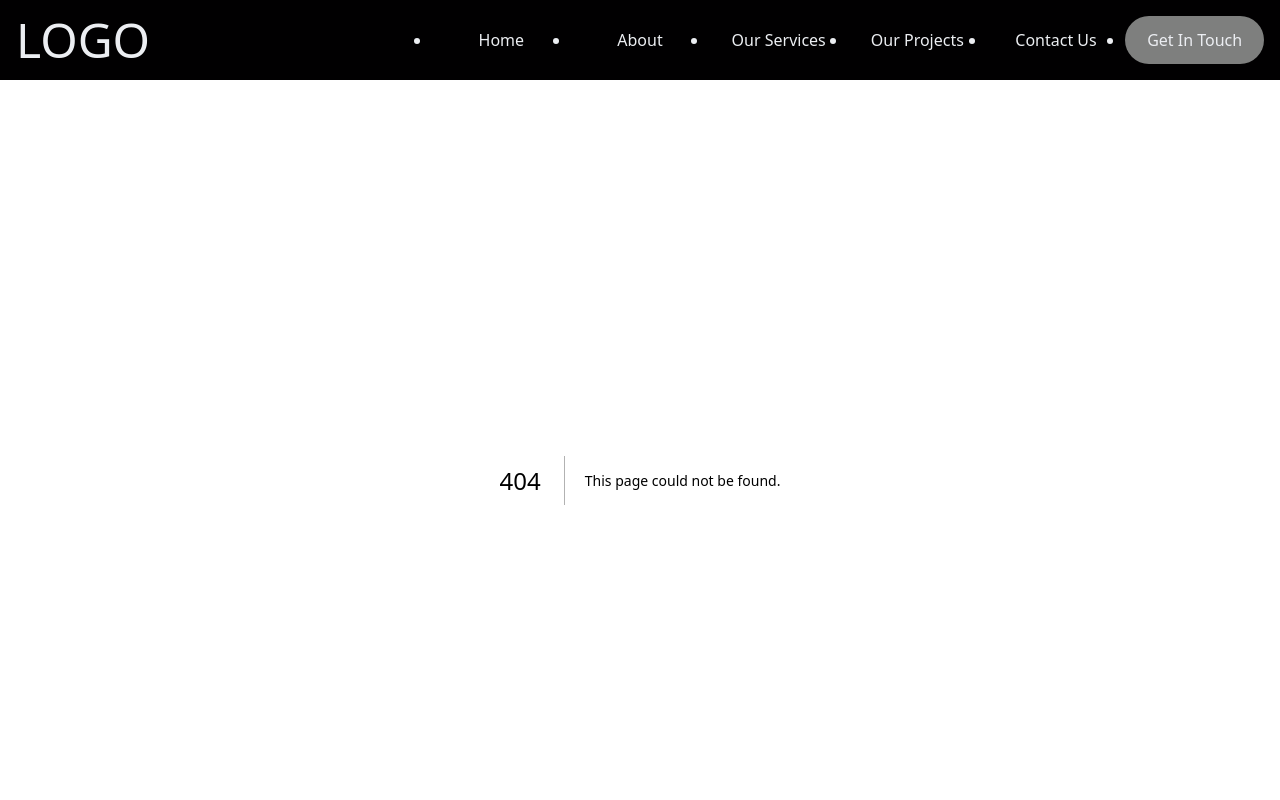
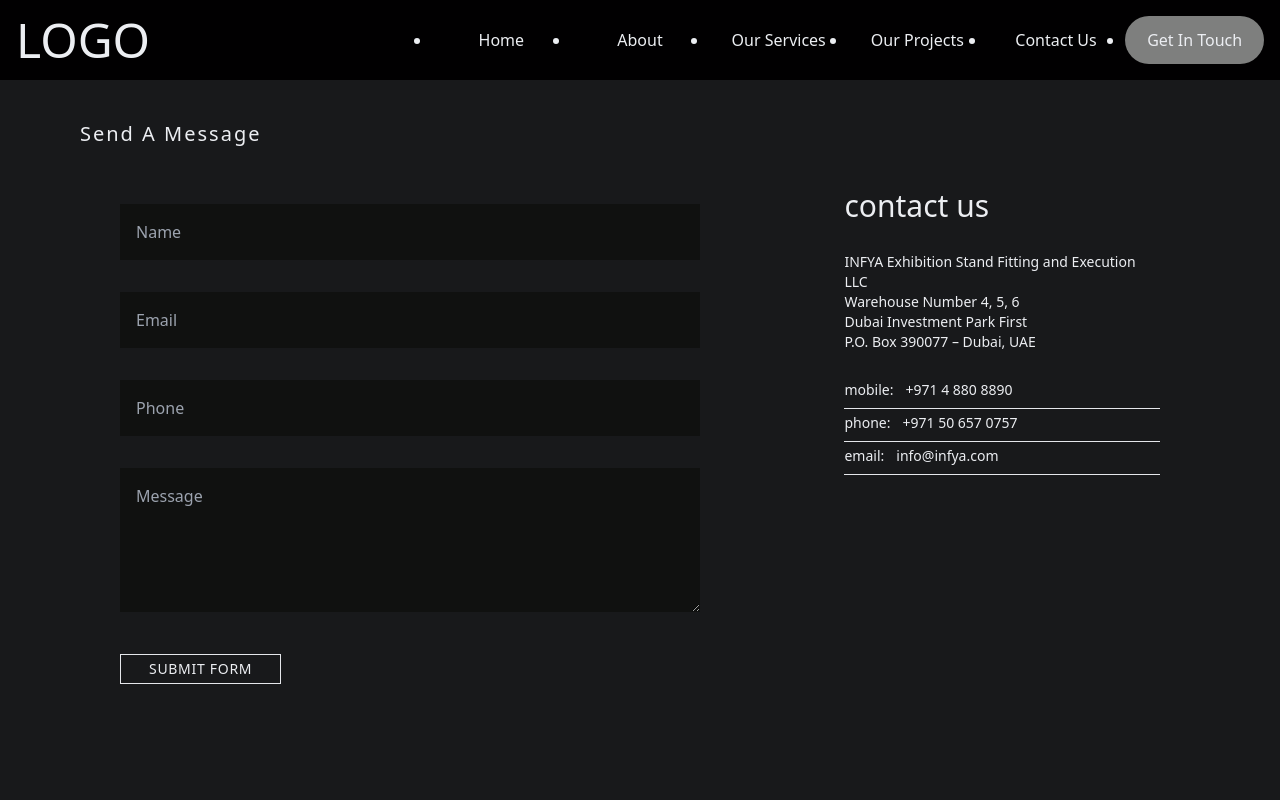
Before and after one commit to parham-mosadeq/infya, a Next.js app: page /contact-us in a window 1280 px wide. Before the commit this address had no page. Shown: the top 800 px of the page. Built offline with nearby package versions, Linux system fonts and the light colour scheme.

Commit message:
create contact us

```diff
--- a/src/components/layouts/ContactsInfo.js
+++ b/src/components/layouts/ContactsInfo.js
@@ -1,6 +1,6 @@
 function ContactsInfo() {
   return (
-    <div>
+    <div className='block text-mainTxtColor'>
       <h3 className='text-3xl w-1/2'>contact us</h3>
       <div className='text-sm my-7'>
         <p>INFYA Exhibition Stand Fitting and Execution LLC</p>
@@ -8,16 +8,16 @@ function ContactsInfo() {
         <p>Dubai Investment Park First</p>
         <p>P.O. Box 390077 – Dubai, UAE</p>
       </div>
-      <ul className='text-sm'>
-        <li className='w-full border-b mb-1 pb-2'>
+      <ul className='text-sm block'>
+        <li className={`w-full  border-b mb-1 pb-2`}>
           mobile:
           <span className='pl-3'>+971 4 880 8890</span>
         </li>
-        <li className='w-full border-b mb-1 pb-2'>
+        <li className={`w-full   border-b mb-1 pb-2`}>
           phone:
           <span className='pl-3'>+971 50 657 0757</span>
         </li>
-        <li className='w-full border-b mb-1 pb-2'>
+        <li className={`w-full  border-b  pb-2`}>
           email:
           <a className='pl-3' href='mailto:/'>
             info@infya.com
--- /dev/null
+++ b/src/components/modules/contact-us/ContactUsForm.js
@@ -0,0 +1,79 @@
+function ContactUsForm() {
+  return (
+    <>
+      <form
+        action='#'
+        className='w-full h-fit flex flex-col items-center justify-center'
+      >
+        {/* name */}
+        <div className='w-full '>
+          <input
+            className='bg-mainFooterColor text-mainTxtColor
+          border-none pl-4 py-4 my-4 w-full
+          focus:border-none focus:outline-none capitalize
+          '
+            type='text'
+            placeholder='name'
+            required={true}
+          />
+        </div>
+        {/* name */}
+        {/* email */}
+        <div className='w-full'>
+          <input
+            className='bg-mainFooterColor text-mainTxtColor
+          border-none pl-4 py-4 my-4 w-full
+          focus:border-none focus:outline-none capitalize
+          '
+            type='email'
+            placeholder='email'
+            required={true}
+          />
+        </div>
+        {/* email */}
+        {/* phone */}
+        <div className='w-full'>
+          <input
+            className='bg-mainFooterColor text-mainTxtColor
+          border-none pl-4 py-4 my-4 w-full
+          focus:border-none focus:outline-none capitalize
+          '
+            type='text'
+            placeholder='phone'
+            required={true}
+          />
+        </div>
+        {/* phone */}
+        {/* message */}
+        <div className='w-full'>
+          {/* <input
+            className='bg-mainFooterColor text-mainTxtColor
+          border-none pl-4 py-4 my-4 w-full h-36 text-center focus:border-none focus:outline-none capitalize
+          '
+            type='text'
+            placeholder='message'
+            required={true}
+          /> */}
+          <textarea
+            className='bg-mainFooterColor text-mainTxtColor
+          border-none pl-4 py-4 my-4 w-full h-36  focus:border-none focus:outline-none capitalize
+          '
+            name='message'
+            cols='60'
+            rows='40'
+            placeholder='message'
+          ></textarea>
+        </div>
+        {/* message */}
+        <button
+          type='submit'
+          className='self-start hover:bg-mainNavColor hover:border-mainNavColor transition duration-700 bg-inherit text-sm border px-7 py-1 my-5 uppercase text-mainTxtColor font-light tracking-wider'
+        >
+          submit form
+        </button>
+      </form>
+    </>
+  );
+}
+
+export default ContactUsForm;
--- /dev/null
+++ b/src/components/templates/ContactUsPage.js
@@ -0,0 +1,24 @@
+import ContactsInfo from '../layouts/ContactsInfo';
+import ContactUsForm from '../modules/contact-us/ContactUsForm';
+
+function ContactUsPage() {
+  return (
+    <div className=' min-h-screen mx-auto w-full bg-mainAboutColor'>
+      <div className='px-4 max-w-6xl mx-auto  w-full'>
+        <h1 className='text-mainTxtColor capitalize py-10 font-light tracking-widest text-xl'>
+          send a message
+        </h1>
+        <div className='lg:flex lg:justify-center lg:items-center lg:gap-x-16'>
+          <div className='mx-10'>
+            <ContactUsForm />
+          </div>
+          <div className='h-fit pb-10 mx-10 self-start justify-items-end'>
+            <ContactsInfo />
+          </div>
+        </div>
+      </div>
+    </div>
+  );
+}
+
+export default ContactUsPage;
--- /dev/null
+++ b/src/pages/contact-us/index.js
@@ -0,0 +1,10 @@
+import ContactUsPage from '@/components/templates/ContactUsPage';
+function ContactUs() {
+  return (
+    <main className='min-h-screen w-full '>
+      <ContactUsPage />
+    </main>
+  );
+}
+
+export default ContactUs;
```
